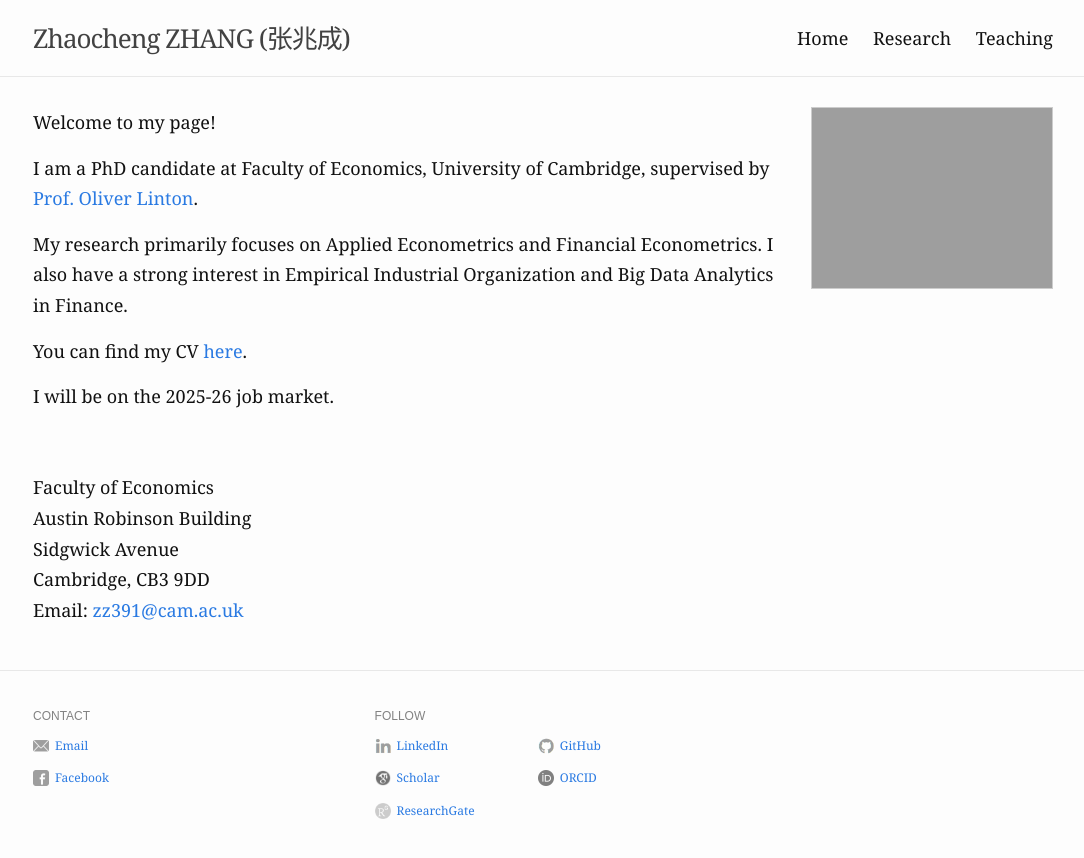
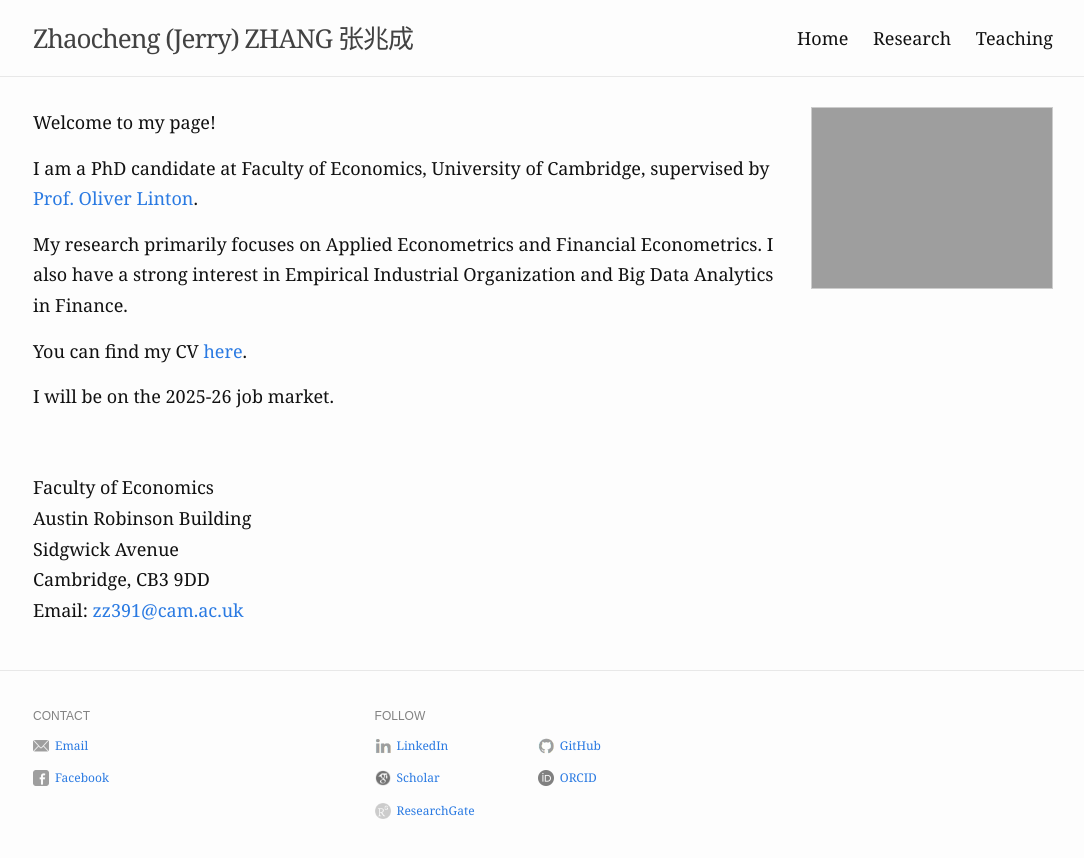
Before and after one commit to zhaocheng-zhang/zhaocheng-zhang.github.io, a Jekyll site: the page built from index.md, in a window 1280 px wide. Shown: the top 858 px of the page, without its empty margins (97-1181 px from the left). Built offline with Jekyll 4.4.1, drawn with Linux system fonts in a browser that asks for light colours.

Commit message:
Update _config.yml

```diff
--- a/_config.yml
+++ b/_config.yml
@@ -1,7 +1,7 @@
 # For technical reasons, this file is *NOT* reloaded automatically when you use
 # 'bundle exec jekyll serve'. If you change this file, please restart the server process.
 
-title: Zhaocheng ZHANG (张兆成)
+title: Zhaocheng (Jerry) ZHANG  张兆成
 description: >- # this means to ignore newlines until "baseurl:"
   Bay is a minimal Jekyll Theme.
 baseurl: "" # the subpath of the site
```
